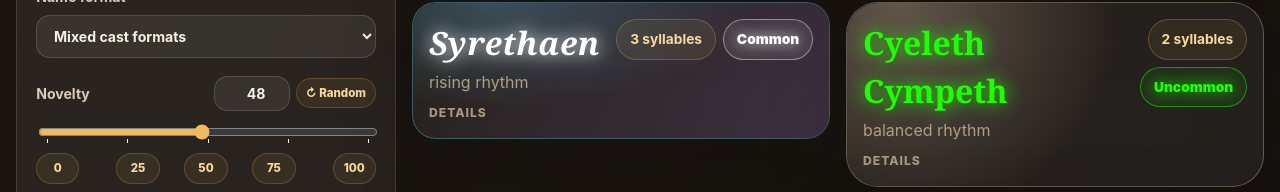
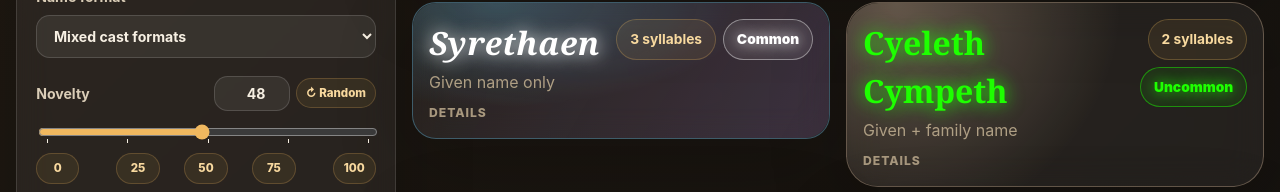
Before and after one commit to jaahay/name-forge, a React (Vite) app: page / in a window 1280 px wide. Shown: the part 531-723 px from the top of the page. Built offline with nearby package versions, Linux system fonts and the light colour scheme.

Commit message:
Show identity part metadata on name cards

```diff
--- a/src/ui/NameCard.tsx
+++ b/src/ui/NameCard.tsx
@@ -8,12 +8,13 @@ interface NameCardProps {
 
 export function NameCard({ name }: NameCardProps) {
   const rarity = rarityPresentation[name.silhouette.rarityBand];
+  const identity = name.identity;
 
   return (
     <details className={`name-card panel ${textureClassName(name.silhouette.texture)}`}>
       <summary className="name-card-summary">
         <div className="name-card-header">
-          <div><h2 className={rarity.className}>{name.name}</h2><p>{name.silhouette.rhythm} rhythm</p></div>
+          <div><h2 className={rarity.className}>{name.name}</h2><p>{identity ? identity.format.label : `${name.silhouette.rhythm} rhythm`}</p></div>
           <div className="name-card-meta" aria-label={`${name.silhouette.syllableCount} syllables, ${rarity.label} rarity`}>
             <span>{name.silhouette.syllableCount} syllables</span>
             <span className={rarityClassName(name.silhouette.rarityBand)}>{rarity.label}</span>
@@ -24,6 +25,15 @@ export function NameCard({ name }: NameCardProps) {
       <dl className="score-list" aria-label={`${name.name} diagnostic score breakdown`}>
         {scorePresentation.map((score) => <div key={`${name.id}-${score.key}`}><dt>{score.label}</dt><dd>{formatScore(name.scores[score.key])}</dd></div>)}
       </dl>
+      {identity ? (
+        <div>
+          <h3>Name parts</h3>
+          <p className="section-note">{identity.format.pattern}</p>
+          <ul className="variants">
+            {identity.parts.map((part) => <li key={part.id}><span>{part.value}</span><em>{part.role}</em></li>)}
+          </ul>
+        </div>
+      ) : null}
       <div>
         <h3>Alternate spellings</h3>
         {name.variants.length > 0 ? (
```
